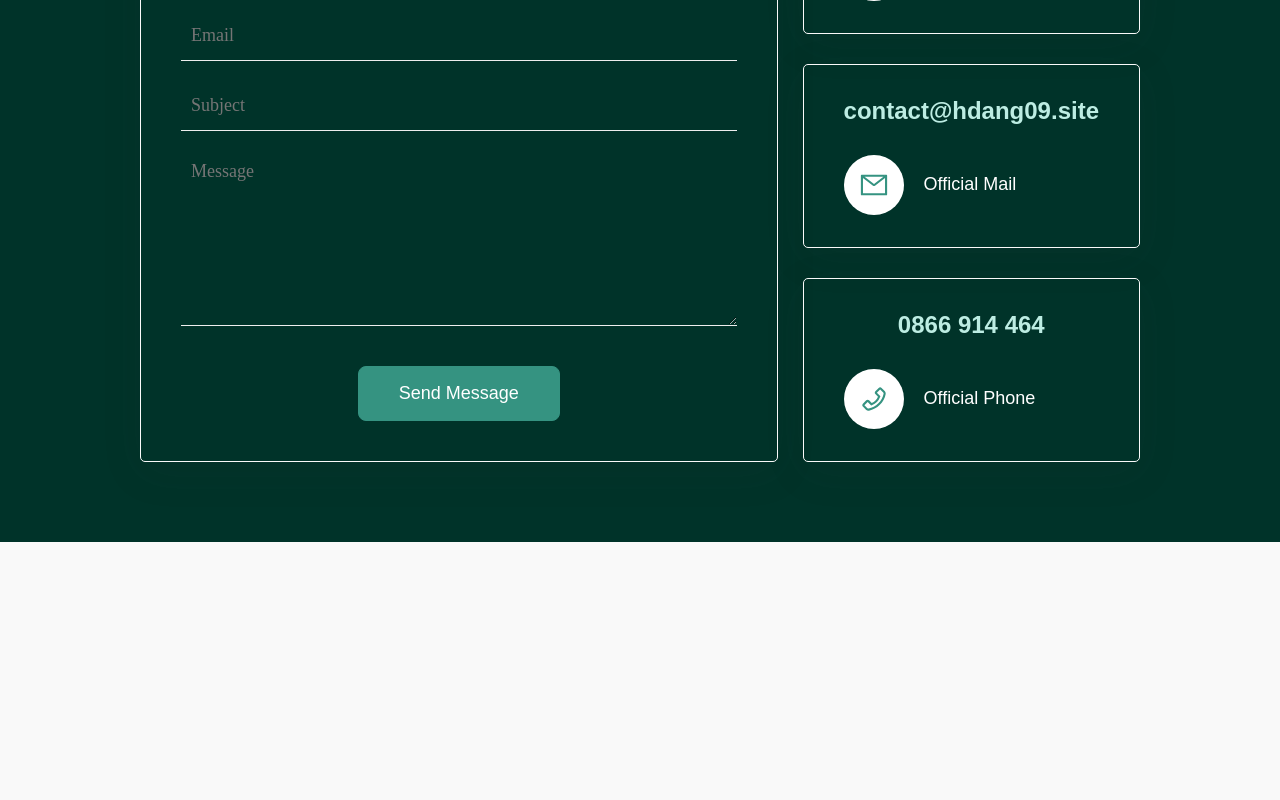
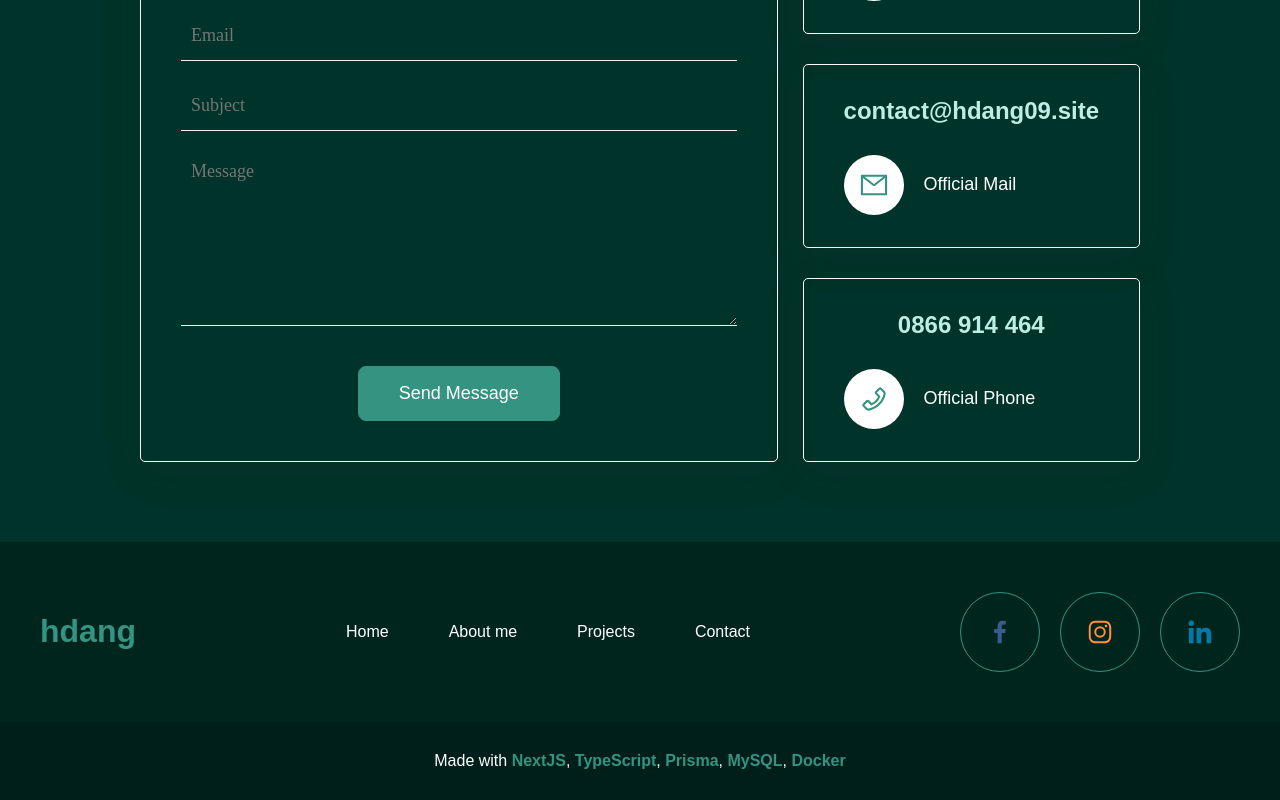
Before and after one commit to hdang09/Portfolio, a Next.js app: page / in a window 1280 px wide. Shown: the part 2348-3148 px from the top of the page. Before the commit the page ends 2890 px from the top, so only its background shows below. Built offline with nearby package versions, Linux system fonts and the light colour scheme.

Commit message:
ADD = Add footer section

```diff
--- a/app/page.tsx
+++ b/app/page.tsx
@@ -13,7 +13,7 @@ export default function Home() {
             <AboutMe />
             <Projects />
             <Contact />
-            {/* <Footer /> */}
+            <Footer />
         </main>
     );
 }
--- /dev/null
+++ b/components/Footer/footer.module.scss
@@ -0,0 +1,82 @@
+.section {
+    display: flex;
+    justify-content: center;
+    flex-direction: column;
+    position: relative;
+    background: #00251d;
+    color: #fff;
+}
+
+.logo {
+    color: var(--primary-color);
+}
+
+.container {
+    width: var(--max-width);
+    margin: 0 auto;
+
+    .heading {
+        font-size: 6rem;
+        color: #fff;
+        margin-bottom: 20px;
+    }
+}
+
+.footer-info {
+    padding: 50px 0;
+    display: flex;
+    justify-content: space-between;
+    align-items: center;
+}
+
+.nav-bar {
+    list-style: none;
+    display: flex;
+
+    a {
+        padding: 0 30px;
+        color: white;
+    }
+
+    a:hover {
+        color: var(--primary-color);
+    }
+}
+
+.social-media {
+    list-style: none;
+    display: flex;
+}
+
+.sm-item {
+    --diameter: 80px;
+    width: var(--diameter);
+    height: var(--diameter);
+    border-radius: 50%;
+    margin-right: 20px;
+    border: 1px solid var(--primary-color);
+
+    &:last-child {
+        margin-right: 0;
+    }
+
+    a {
+        text-decoration: none;
+        color: var(--text-color);
+        display: flex;
+        justify-content: center;
+        align-items: center;
+        height: 100%;
+    }
+}
+
+.copyright {
+    width: 100%;
+    background-color: rgb(0, 31, 26);
+    padding: 30px 0;
+
+    .text {
+        text-align: center;
+        font-size: 1.6rem;
+    }
+}
--- a/components/Footer/index.tsx
+++ b/components/Footer/index.tsx
@@ -1,62 +1,72 @@
-import './footer.scss';
+import { BiLogoFacebook, BiLogoInstagram, BiLogoLinkedin } from 'react-icons/bi';
 
 import classNames from 'classnames/bind';
+import styles from './footer.module.scss';
 
-// const cn = classNames.bind(styles);
+const cn = classNames.bind(styles);
 
 const Footer = () => {
+    const NAV_BAR = [
+        { name: 'Home', href: '#' },
+        { name: 'About me', href: '#about-me' },
+        { name: 'Projects', href: '#projects' },
+        { name: 'Contact', href: '#contact' },
+    ];
+
+    const SOCIAL_MEDIA = [
+        {
+            name: 'Facebook',
+            url: 'https://www.facebook.com/hdang.09',
+            icon: <BiLogoFacebook color="#385c8e" size="30" />,
+        },
+        {
+            name: 'Facebook',
+            url: 'https://www.instagram.com/h.dang09/',
+            icon: <BiLogoInstagram color="#ff8e40" size="30" />,
+        },
+        {
+            name: 'Facebook',
+            url: 'https://www.linkedin.com/in/hdang09/',
+            icon: <BiLogoLinkedin color="#007aaa" size="30" />,
+        },
+    ];
+
+    const TECHSTACKS = ['NextJS', 'TypeScript', 'Prisma', 'MySQL', 'Docker'];
+
     return (
-        <footer id="footer">
-            <div className="footer-info">
-                <div className="grid wide flexible">
-                    {/* <img className="footer-info__logo" src="./img/wrapper/header/follio-logo.png" alt="Follio Logo" /> */}
-                    <div className="footer-info__nav-bar">
-                        <ul className="footer-info__nav-bar--list">
-                            <li className="footer-info__nav-bar--item">
-                                <a className="footer-info__nav-bar--link" href="#">
-                                    About
-                                </a>
+        <footer className={cn('section')}>
+            <div className={cn('container')}>
+                <div className={cn('footer-info')}>
+                    <h1 className={cn('logo')}>hdang</h1>
+
+                    <ul className={cn('nav-bar')}>
+                        {NAV_BAR.map((item) => (
+                            <li key={item.name}>
+                                <a href={item.href}>{item.name}</a>
                             </li>
-                            <li className="footer-info__nav-bar--item">
-                                <a className="footer-info__nav-bar--link" href="#">
-                                    Portfolio
-                                </a>
+                        ))}
+                    </ul>
+
+                    <ul className={cn('social-media')}>
+                        {SOCIAL_MEDIA.map((item) => (
+                            <li className={cn('sm-item')} key={item.name}>
+                                <a href={item.url}>{item.icon}</a>
                             </li>
-                            <li className="footer-info__nav-bar--item">
-                                <a className="footer-info__nav-bar--link" href="#">
-                                    Blog
-                                </a>
-                            </li>
-                            <li className="footer-info__nav-bar--item">
-                                <a className="footer-info__nav-bar--link" href="#">
-                                    Contact
-                                </a>
-                            </li>
-                        </ul>
-                    </div>
-                    <div className="footer-info__social">
-                        <ul className="footer-info__social-list">
-                            <li className="social-list__item">
-                                <a href="" className="social-list__item-link">
-                                    <i className="social-list__item-link-icon fab fa-facebook-f"></i>
-                                </a>
-                            </li>
-                            <li className="social-list__item">
-                                <a href="" className="social-list__item-link">
-                                    <i className="social-list__item-link-icon fab fa-twitter"></i>
-                                </a>
-                            </li>
-                            <li className="social-list__item">
-                                <a href="" className="social-list__item-link">
-                                    <i className="social-list__item-link-icon fab fa-instagram"></i>
-                                </a>
-                            </li>
-                        </ul>
-                    </div>
+                        ))}
+                    </ul>
                 </div>
             </div>
-            <div className="footer-copyright">
-                <p className="footer-copyright__text">© 2020 Follio. All rights reserved</p>
+
+            <div className={cn('copyright')}>
+                <p className={cn('text')}>
+                    Made with{' '}
+                    {TECHSTACKS.map((item, index) => (
+                        <>
+                            {index > 0 && ', '}
+                            <strong key={item}>{item}</strong>
+                        </>
+                    ))}
+                </p>
             </div>
         </footer>
     );
```
Also changed, not shown: components/Footer/footer.scss (deleted, +0 -96 lines).
